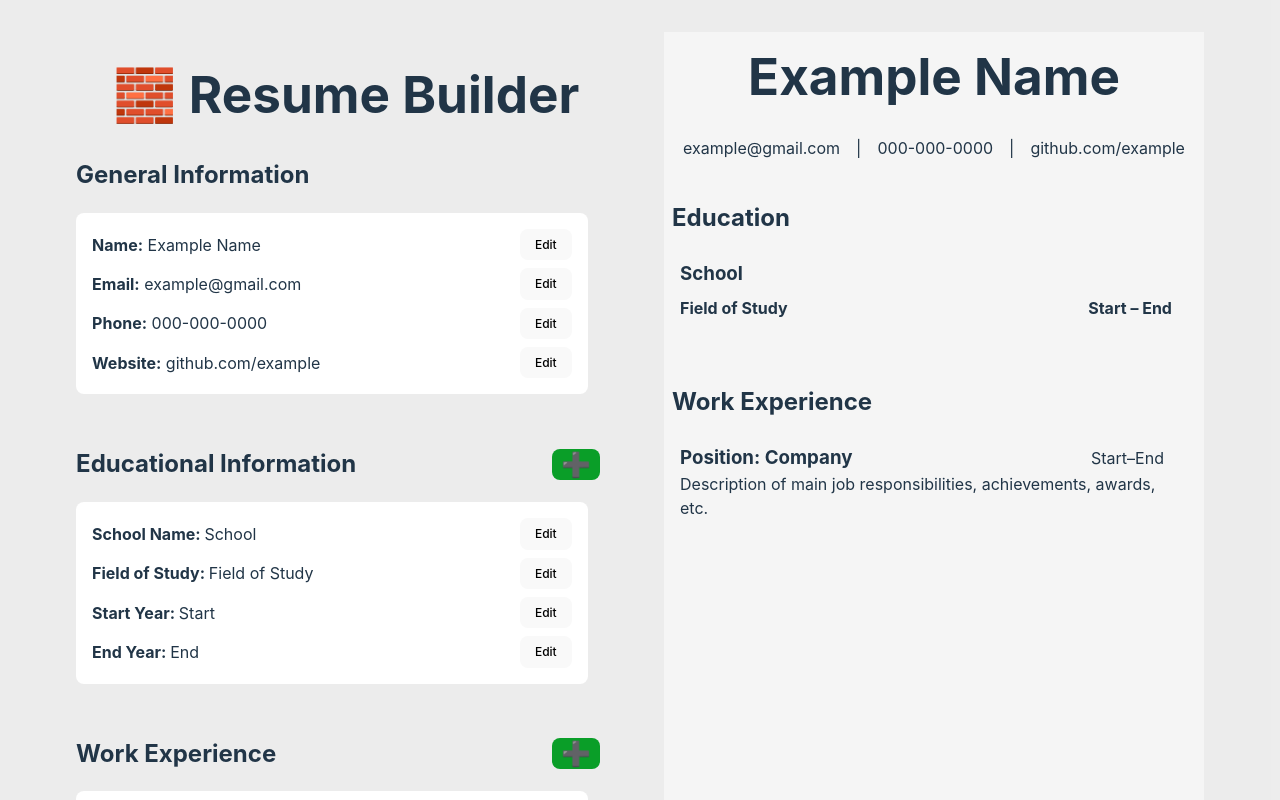
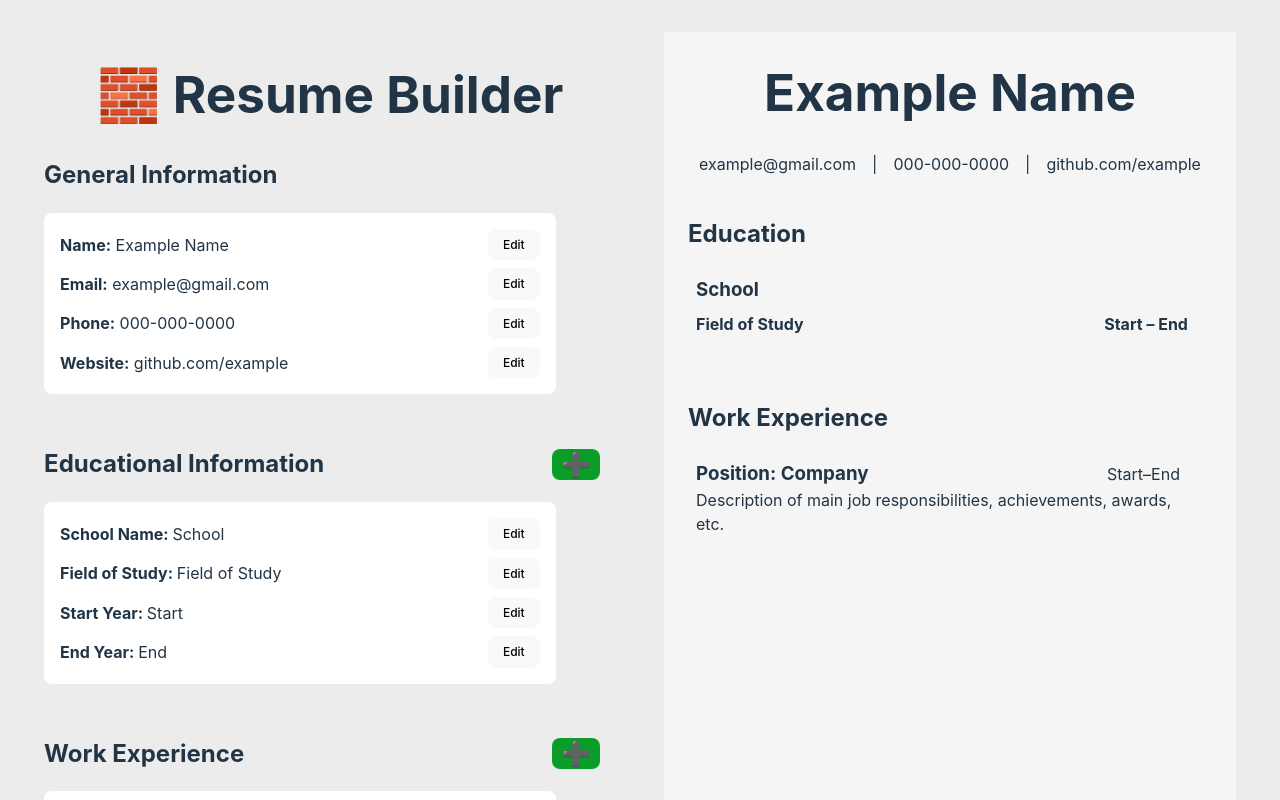
Before and after one commit to carisaelam/cv-app, a React (Vite) app: page / in a window 1280 px wide. Shown: the top 800 px of the page. Built offline with nearby package versions, Linux system fonts and the light colour scheme.

Commit message:
Add padding in resume section

```diff
--- a/src/components/Resume.css
+++ b/src/components/Resume.css
@@ -1,3 +1,7 @@
+.resume__section {
+  padding: 1rem;
+}
+
 .header__container {
   justify-content: center;
   display: flex;
```
